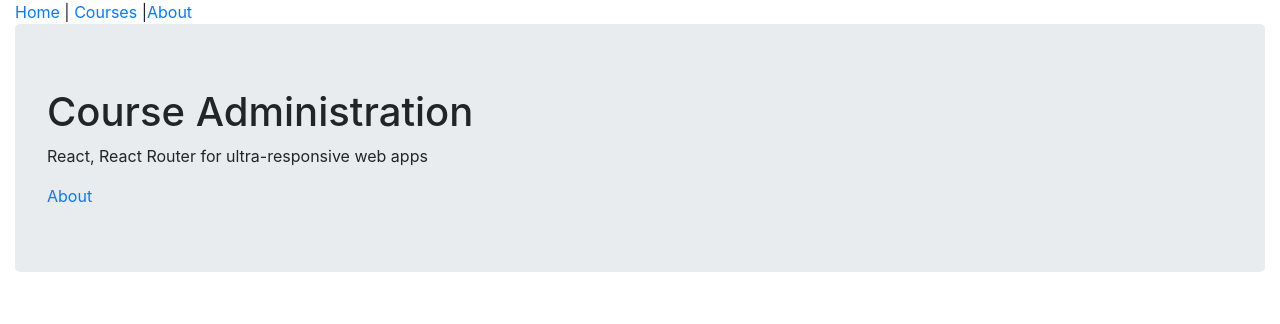
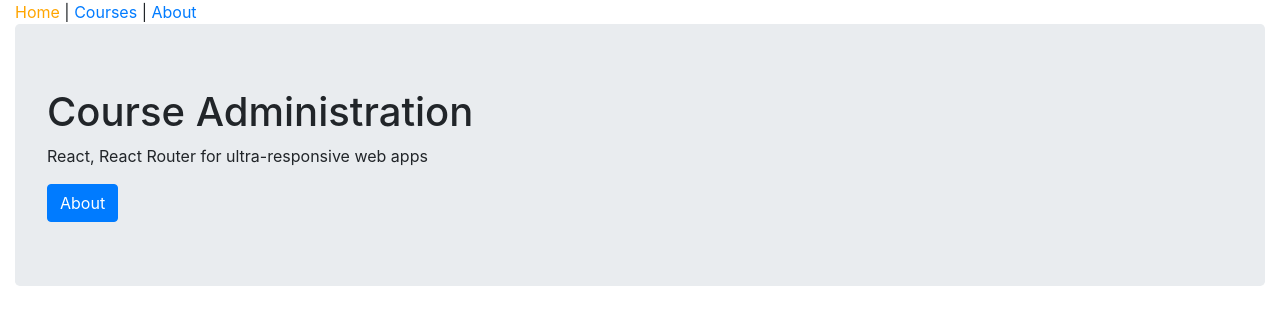
Before and after one commit to ma7ammad/my-first-react-app, a React (Create React App) app: page / in a window 1280 px wide. Shown: the top 324 px of the page. Built offline with nearby package versions, Linux system fonts and the light colour scheme; no server answers.

Commit message:
refactored code to use React-Router instead using NavLink in Header.js and Link in HomePage.js

```diff
--- a/src/components/App.js
+++ b/src/components/App.js
@@ -3,21 +3,19 @@ import HomePage from "./HomePage";
 import AboutPage from "./AboutPage";
 import CoursesPage from "./CoursesPage";
 import Header from "./common/Header";
+import { Route } from "react-router-dom";
 
 function App() {
   /*----------------------------------*/
   //function declared witin a function
-  function getPage() {
-    const route = window.location.pathname;
-    if (route === "/about") return <AboutPage />;
-    if (route === "/courses") return <CoursesPage />;
-    return <HomePage />;
-  }
+
   /*----------------------------------*/
   return (
     <div className="container-fluid">
       <Header />
-      {getPage()}
+      <Route path="/" exact component={HomePage} />
+      <Route path="/courses" component={CoursesPage} />
+      <Route path="/about" component={AboutPage} />
     </div>
   );
 }
--- a/src/components/HomePage.js
+++ b/src/components/HomePage.js
@@ -1,12 +1,16 @@
 //example of using function components in react
 import React from "react";
+import { Link } from "react-router-dom";
 
 function HomePage() {
   return (
     <div className="jumbotron">
       <h1>Course Administration</h1>
       <p>React, React Router for ultra-responsive web apps</p>
-      <a href="/about">About</a>
+      {/*<a href="/about">About</a>*/}
+      <Link to="about" className="btn btn-primary">
+        About
+      </Link>
     </div>
   );
 }
--- a/src/components/common/Header.js
+++ b/src/components/common/Header.js
@@ -1,10 +1,21 @@
 import React from "react";
+import { NavLink } from "react-router-dom";
 
 function Header() {
+  const activeStyle = { color: "orange" };
   return (
     <nav>
-      <a href="/">Home</a> | <a href="/courses">Courses</a> |
-      <a href="/about">About</a>
+      <NavLink exact activeStyle={activeStyle} to="/">
+        Home
+      </NavLink>
+      {" | "}
+      <NavLink activeStyle={activeStyle} to="/courses">
+        Courses
+      </NavLink>
+      {" | "}
+      <NavLink activeStyle={activeStyle} to="/about">
+        About
+      </NavLink>
     </nav>
   );
 }
--- a/src/index.js
+++ b/src/index.js
@@ -1,8 +1,12 @@
 import "bootstrap/dist/css/bootstrap.min.css";
 import React from "react";
 import { render } from "react-dom";
-//import HomePage from "./components/HomePage";
 import App from "./components/App";
+import { BrowserRouter as Router } from "react-router-dom";
 
-//render(<HomePage />, document.getElementById("root"));
-render(<App />, document.getElementById("root"));
+render(
+  <Router>
+    <App />
+  </Router>,
+  document.getElementById("root")
+);
```
